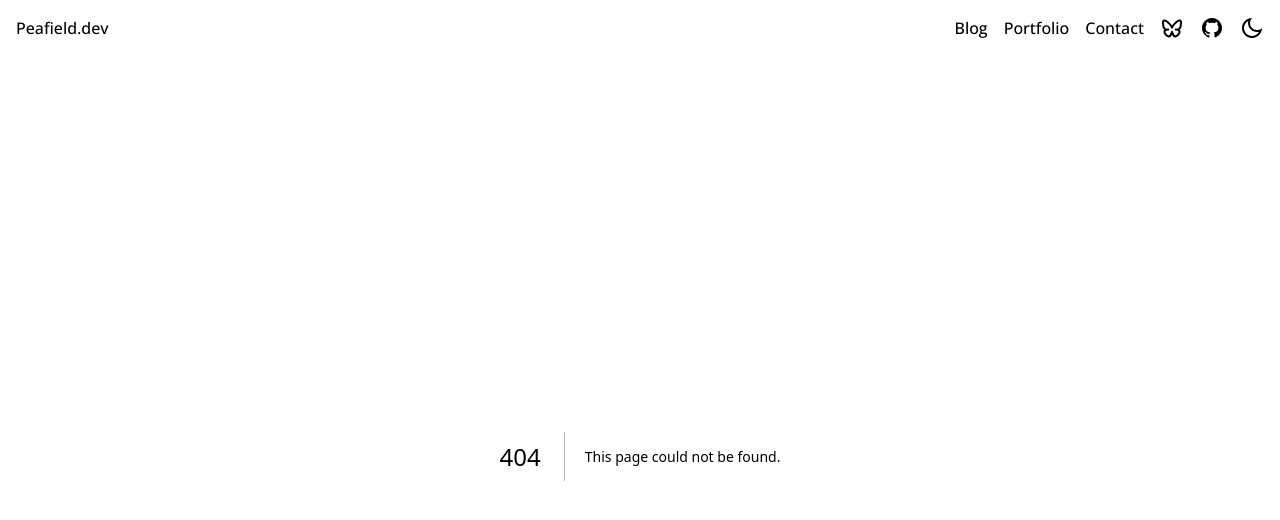
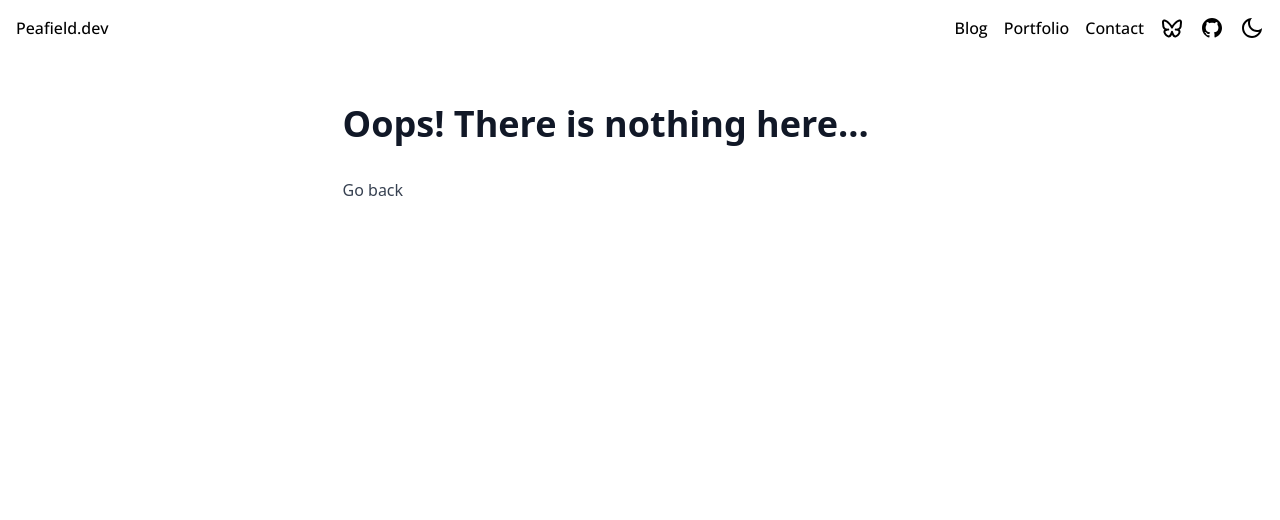
Before and after one commit to Peafield/peafield-dev, a Next.js app: page /contact in a window 1280 px wide. Before the commit this address had no page. Shown: the top 520 px of the page. Built offline with nearby package versions, Linux system fonts and the light colour scheme.

Commit message:
Add TempPage component and create Blog, Contact, and Portfolio pages using it

```diff
--- /dev/null
+++ b/src/app/blog/page.tsx
@@ -0,0 +1,7 @@
+import TempPage from "@/components/TempPage";
+
+const BlogPage = () => {
+  return <TempPage />;
+};
+
+export default BlogPage;
--- /dev/null
+++ b/src/app/contact/page.tsx
@@ -0,0 +1,7 @@
+import TempPage from "@/components/TempPage";
+
+const ContactPage = () => {
+  return <TempPage />;
+};
+
+export default ContactPage;
--- /dev/null
+++ b/src/app/portfolio/page.tsx
@@ -0,0 +1,7 @@
+import TempPage from "@/components/TempPage";
+
+const PortfolioPage = () => {
+  return <TempPage />;
+};
+
+export default PortfolioPage;
--- /dev/null
+++ b/src/components/TempPage.tsx
@@ -0,0 +1,20 @@
+"use client";
+
+import { useRouter } from "next/navigation";
+import Container from "./Container";
+
+const TempPage = () => {
+  const router = useRouter();
+  return (
+    <Container>
+      <div className="prose dark:prose-invert m-auto p-8 md:py-8 md:px-0">
+        <h1>Oops! There is nothing here...</h1>
+        <button type="button" onClick={() => router.push("/")}>
+          Go back
+        </button>
+      </div>
+    </Container>
+  );
+};
+
+export default TempPage;
```
